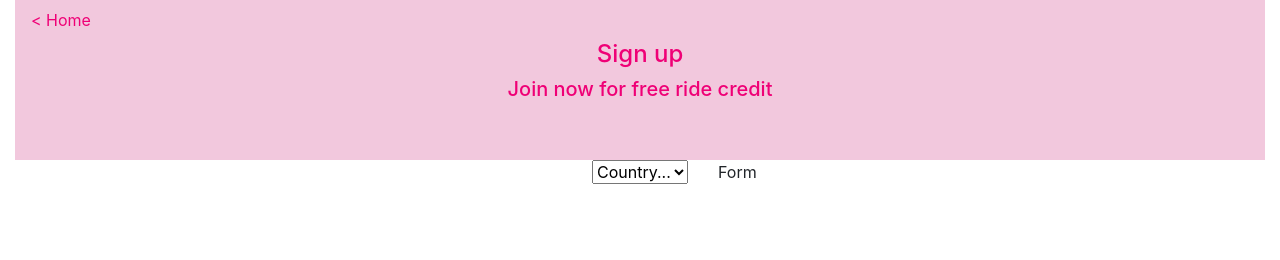
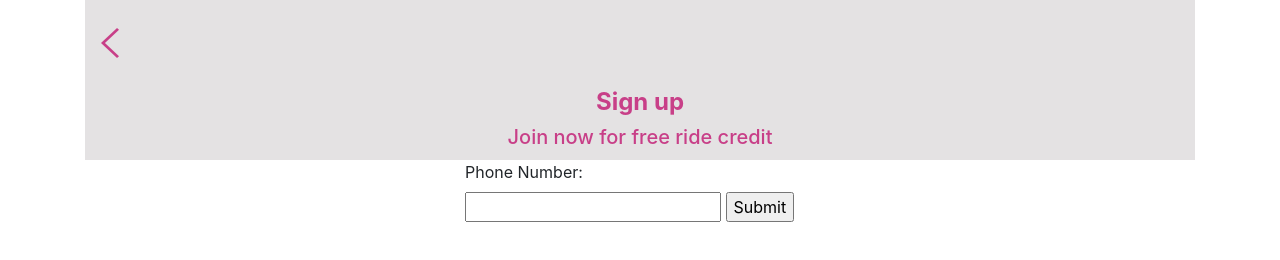
Before and after one commit to carmenvegga/lyft-web-app, a plain HTML site: page views/signup.html in a window 1280 px wide. Drawn offline with nearby package versions, Linux system fonts and the light colour scheme.

Commit message:
agregando form para validar numero telefónico

```diff
--- a/css/main.css
+++ b/css/main.css
@@ -1,3 +1,4 @@
+
 body {
   margin: 0;
 }
@@ -40,10 +41,6 @@ body {
   border-color: #ffffff;
   color: #ffffff;
 }
-.btn {
-  border: 2px solid;
-  margin-top: 15em;
-}
 
 .btn-link > a {
   text-decoration: none;
@@ -52,15 +49,17 @@ body {
 }
 /* estilos barra sign up*/
 .nav-signup {
-  background-color:  #f2c8dd;
-  color: #ffffff;
+  background-color:  #e4e2e3;
   height: 10em;
 }
 .text-nav-signup {
-  color: #ef0076;
+  color:#c83f88;
   float: right;
-  text-align: center;
+  font-size: 2em;
+  font-weight: bold;
 }
-.home-view > a{
-  color: #ef0076;
+
+.arrow-home {
+  font-size: 3em;
+  color: #c83f88;
 }
--- a/views/signup.html
+++ b/views/signup.html
@@ -6,48 +6,57 @@
   <meta name="viewport" content="width=device-width, initial-scale=1.0">
   <meta http-equiv="X-UA-Compatible" content="ie=edge">
   <link rel="stylesheet" href="https://maxcdn.bootstrapcdn.com/bootstrap/4.0.0/css/bootstrap.min.css" integrity="sha384-Gn5384xqQ1aoWXA+058RXPxPg6fy4IWvTNh0E263XmFcJlSAwiGgFAW/dAiS6JXm" crossorigin="anonymous">
+  <link href="https://fonts.googleapis.com/css?family=Montserrat:400,600,700" rel="stylesheet">
+  <link rel="stylesheet" href="http://code.ionicframework.com/ionicons/2.0.1/css/ionicons.min.css">
   <link rel="stylesheet" href="../css/main.css">
-  <title>Document</title>
+  <title>signup</title>
 </head>
 
 <body>
-  <div class="container-fluid">
+  <div class="container">
+    <section>
       <div class="row">
         <div class="col">
           <nav class="nav flex-column nav-signup">
             <span class="home-view">
-          <a class="nav-link" href="../index.html"> < Home </a>
+              <a class="nav-link" href="../index.html">
+              <i class="ion-ios-arrow-left arrow-home"></i></a>
             </span>
             <div class="col text-nav-signup">
-            <h4>Sign up</h4>
-            <h5>Join now for free ride credit</h5>
+              <h4 class="text-center font-weight-bold">Sign up</h4>
+              <h5 class="text-center">Join now for free ride credit</h5>
             </div>
           </nav>
         </div>
       </div>
+    </section>
+    <section>
+      <div class="row">
+        <div class="col"></div>
+        <div class="dropdown col-8">
+            <div class="row">
+              <!--
+              <div class="col">
+                <button class="btn btn-secondary dropdown-toggle flag-btn" type="button" id="dropdownMenuButton" data-toggle="dropdown" aria-haspopup="true" aria-expanded="false">
+                 <i class="fas fa-flag"></i>
+                </button>
+                  <div class="dropdown-menu flag-dropdown" aria-labelledby="dropdownMenuButton">
+                  <a class="dropdown-item" href="#">Action</a>
+                  <a class="dropdown-item" href="#">Another action</a>
+                  <a class="dropdown-item" href="#">Something else here</a>
                 </div>
-  <section>
-    <div class="row justify-content-md-center">
-      <div class="col col-lg-1">
-
               </div>
-      <div class="col-md-auto">
-    <select name="country">
-      <option value="">Country...</option>
-      <option value="AR">Argentina</option>
-      <option value="AU">Australia</option>
-      <option value="FR">France</option>
-      <option value="MX">Mexico</option>
-      <option value="PE">Peru</option>
-    </select>
-
-</div>
-<div class="col col-lg-1">
-  Form
+              -->
+              <div class="col">
+                <form>
+                  <label for="phonenum">Phone Number:</label><br/>
+                  <input id="phonenum" type="tel" required >
+                  <input type="submit" value="Submit">
+              </form>
               </div>
               </div>
   </section>
-
+  </div>
 
   <script src="https://unpkg.com/popper.js/dist/umd/popper.min.js"></script>
   <script src="https://code.jquery.com/jquery-3.2.1.min.js" integrity="sha256-hwg4gsxgFZhOsEEamdOYGBf13FyQuiTwlAQgxVSNgt4=" crossorigin="anonymous"></script>
```
Also changed, not shown: index.html (+2 -0 lines). Lines whose indentation alone changed are shown as unchanged.
